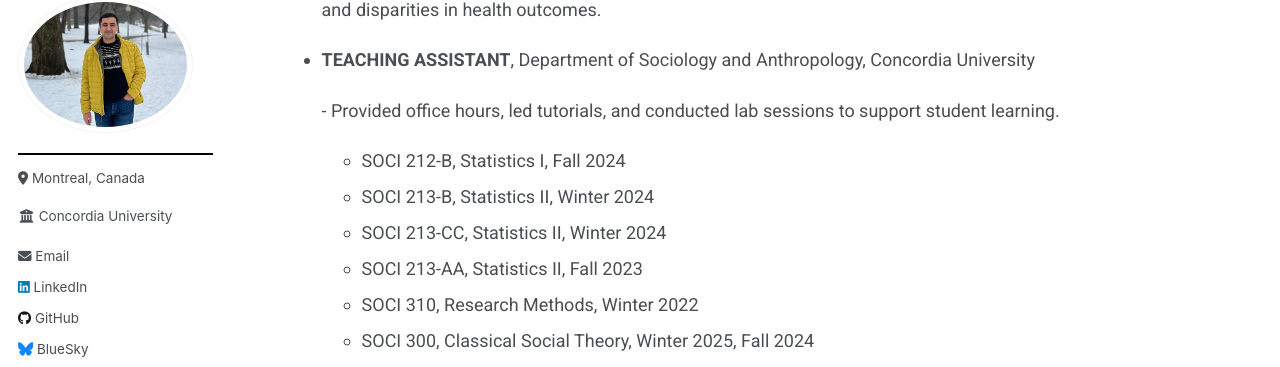
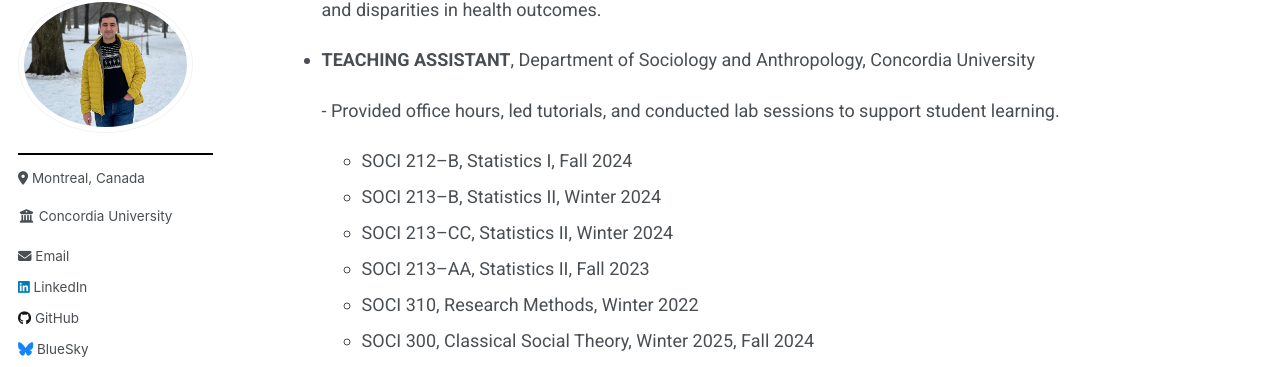
Before and after one commit to Mohsnmonji/mohsnmonji.github.io, a Jekyll site: the page built from _pages/Curriculum Vitae.md, in a window 1280 px wide and 900 px high, scrolled down 1500 px. Shown: the part 110-477 px from the top of the window. Built offline with Jekyll 4.4.1, drawn with Linux system fonts in a browser that asks for light colours.

```diff
--- a/_pages/Curriculum Vitae.md
+++ b/_pages/Curriculum Vitae.md
@@ -63,10 +63,10 @@ redirect_from:
 
   \- Provided office hours, led tutorials, and conducted lab sessions to support student learning.
 
-  - SOCI 212\-B, Statistics I, Fall 2024
-  - SOCI 213\-B, Statistics II, Winter 2024
-  - SOCI 213\-CC, Statistics II, Winter 2024
-  - SOCI 213\-AA, Statistics II, Fall 2023
+  - SOCI 212–B, Statistics I, Fall 2024
+  - SOCI 213–B, Statistics II, Winter 2024
+  - SOCI 213–CC, Statistics II, Winter 2024
+  - SOCI 213–AA, Statistics II, Fall 2023
   - SOCI 310, Research Methods, Winter 2022
   - SOCI 300, Classical Social Theory, Winter 2025, Fall 2024
   - SOCI 300, Classical Social Theory, Winter 2023, Fall 2022
```
